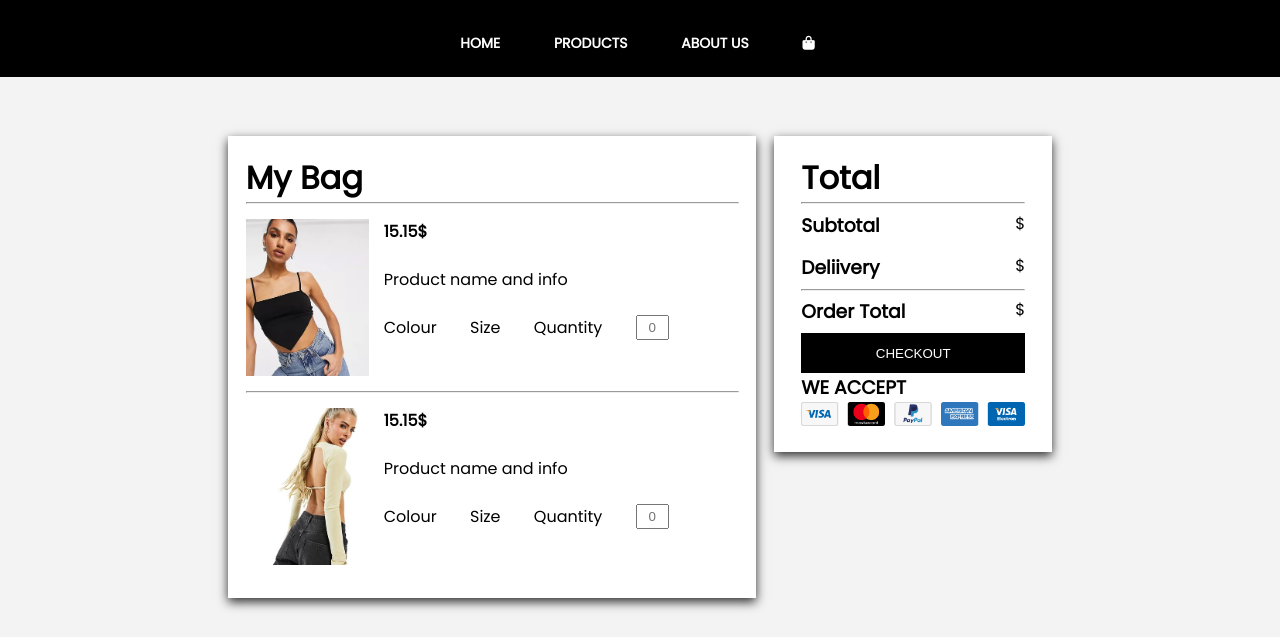
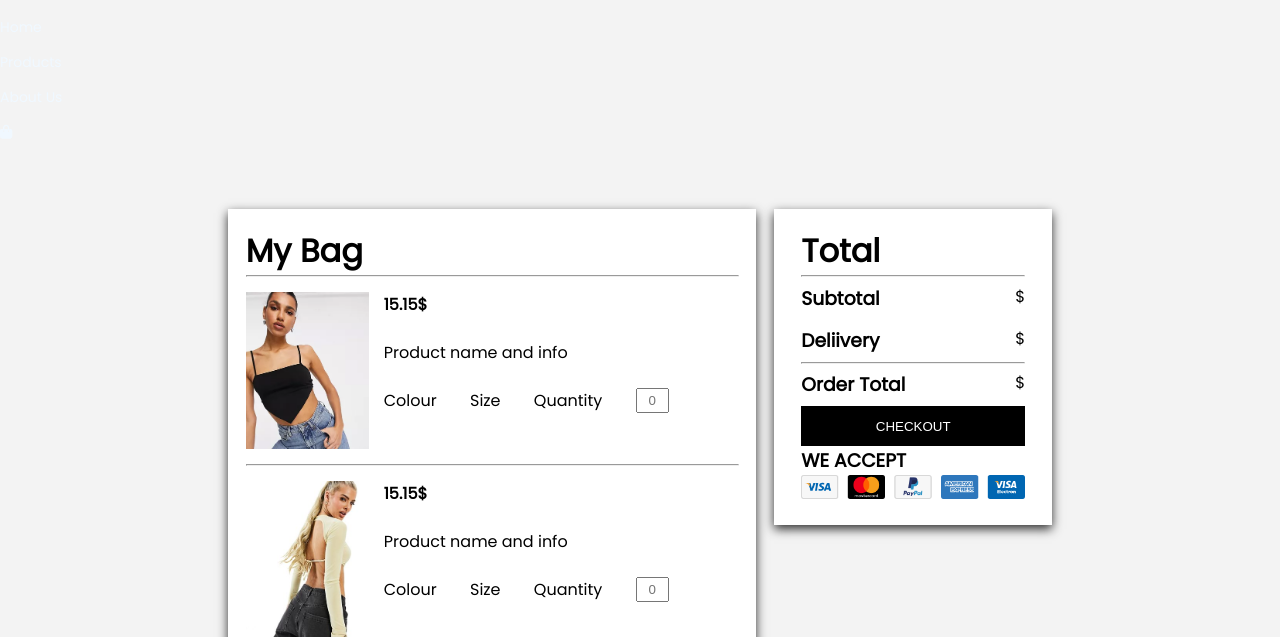
Before and after one commit to KujteseLahi/ProjektiFashion, a PHP site: page /cart.html in a window 1280 px wide. Shown: the top 637 px of the page. Run offline with PHP 8.4, Linux system fonts and the light colour scheme; some libraries are stand-ins or nearby versions.

Commit message:
Update cart.css

```diff
--- a/css/cart.css
+++ b/css/cart.css
@@ -9,82 +9,7 @@ body {
      margin: 0;
      background-color: #f3f3f3;
    }
-   nav {
-    width: 100%;
-    margin: 0 auto;
-    background:black;
-    padding: 1px 0;
 
-  }
-  nav ul {
-    list-style: none;
-    text-align: center;
-  }
-  nav ul li {
-    display: inline-block;
-  }
-  nav ul li a {
-    display: block;
-    padding: 15px;
-    text-decoration: none;
-    color:white;
-    font-weight: 800;
-    text-transform: uppercase;
-    margin: 0 10px;
-  }
-  nav ul li a,
-  nav ul li a:after,
-  nav ul li a:before {
-    transition: all .5s;
-  }
-  nav ul li a:hover {
-    color: #555;
-  }
-
-
-  /* stroke */
-  nav.stroke ul li a,
-  nav.fill ul li a {
-    position: relative;
-  }
-  nav.stroke ul li a:after,
-  nav.fill ul li a:after {
-    position: absolute;
-    bottom: 0;
-    left: 0;
-    right: 0;
-    margin: auto;
-    width: 0%;
-    content: '.';
-    color: transparent;
-    background: #aaa;
-    height: 1px;
-  }
-  nav.stroke ul li a:hover:after {
-    width: 100%;
-  }
-
-  nav.fill ul li a {
-    transition: all 2s;
-  }
-
-  nav.fill ul li a:after {
-    text-align: left;
-    content: '.';
-    margin: 0;
-    opacity: 0;
-  }
-  nav.fill ul li a:hover {
-    color: #fff;
-    z-index: 1;
-  }
-  nav.fill ul li a:hover:after {
-    z-index: -10;
-    animation: fill 1s forwards;
-    -webkit-animation: fill 1s forwards;
-    -moz-animation: fill 1s forwards;
-    opacity: 1;
-  }
   .body{
       margin: 50px 0;
   }
```
